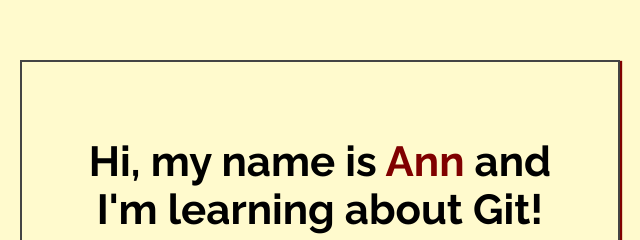
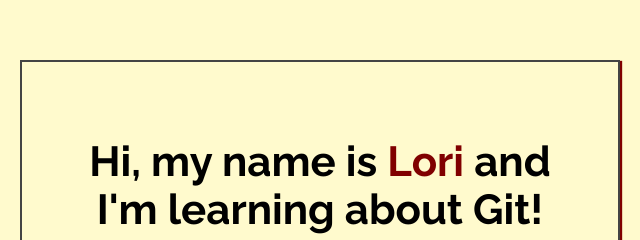
Before and after one commit to carr33678/my-first-repo, a plain HTML site: page index.html in a window 1280 px wide. Shown: the part 188-428 px from the top of the page, 320-960 px from the left. Drawn offline with Linux system fonts and the light colour scheme.

Commit message:
Added name to index.html

```diff
--- a/index.html
+++ b/index.html
@@ -14,7 +14,7 @@
 <body>
 
     <div class="greeting">
-        <h1>Hi, my name is <span class="highlight">Ann</span> and I'm learning about Git! </h1>
+        <h1>Hi, my name is <span class="highlight">Lori</span> and I'm learning about Git! </h1>
 
         <p>Yay! Git is the best!</p>
     </div>
```
